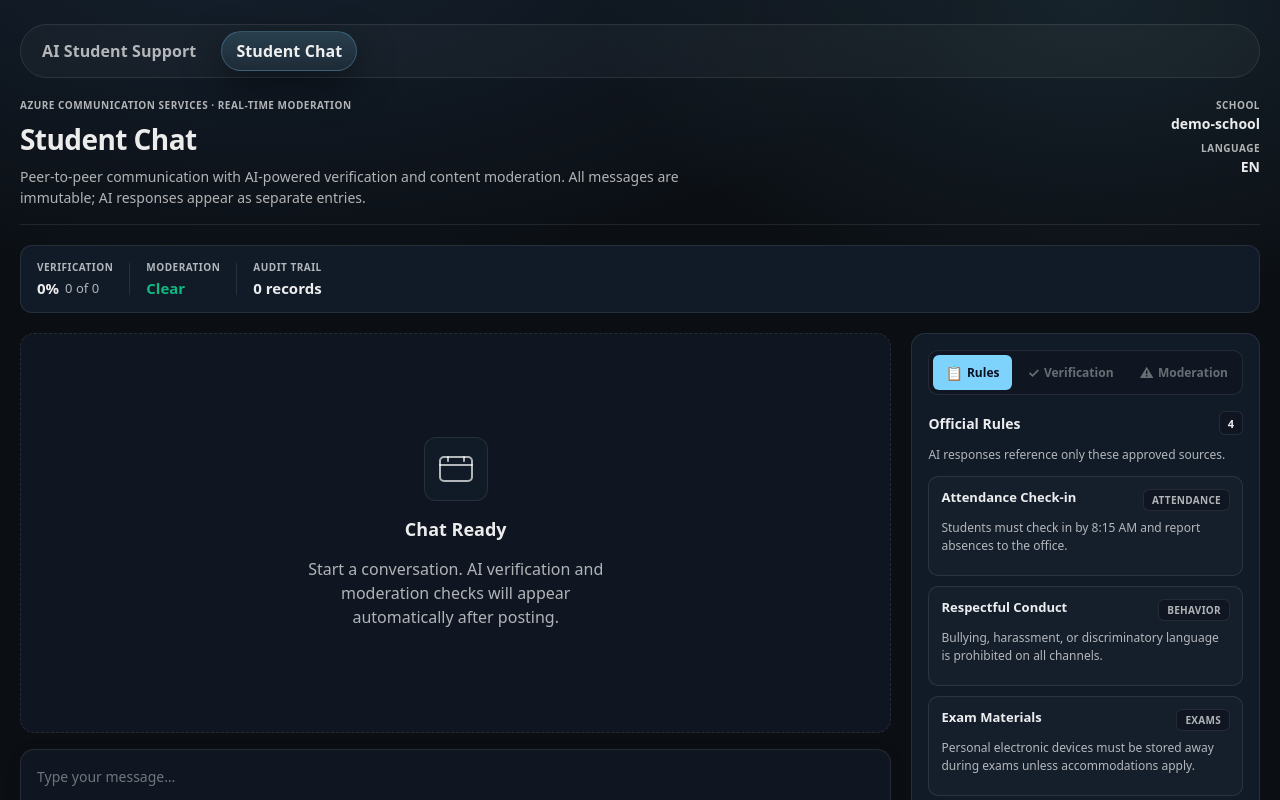
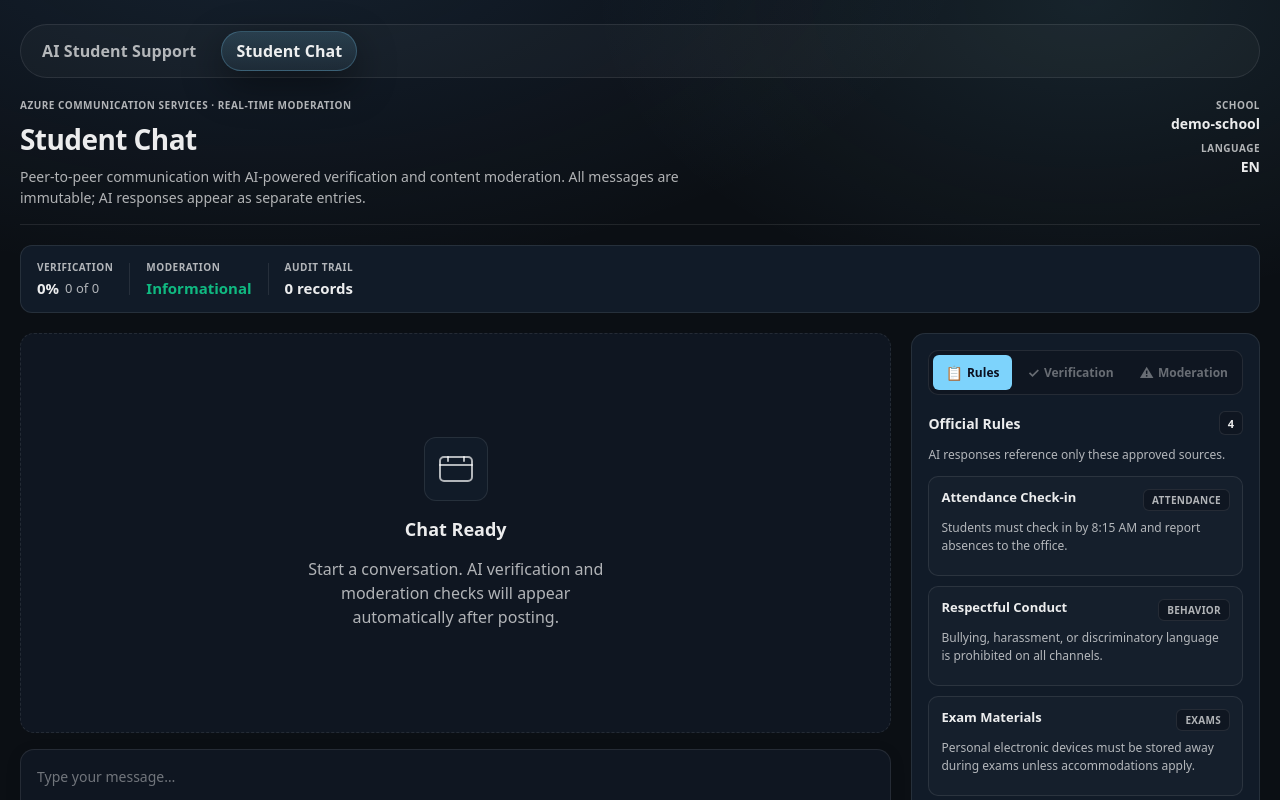
Before and after one commit to ME-Massine/azure-ai-student-support, a Next.js app: page /general-chat in a window 1280 px wide. Shown: the top 800 px of the page. Built offline with nearby package versions, Linux system fonts and the light colour scheme.

Commit message:
Add contextual risk model to moderation UI (#11)

```diff
--- a/app/general-chat/page.module.css
+++ b/app/general-chat/page.module.css
@@ -151,16 +151,30 @@
 
 /* Banner Refinements */
 .threadBanner {
-  background: linear-gradient(135deg, rgba(248, 113, 113, 0.12), rgba(239, 68, 68, 0.08));
-  border: 1px solid rgba(248, 113, 113, 0.3);
-  border-left: 4px solid #ef4444;
-  color: #fecdd3;
+  background: var(--panel);
+  border: 1px solid var(--border);
+  border-left: 4px solid var(--border);
+  color: var(--text);
   padding: 14px 16px;
   border-radius: 12px;
   display: flex;
   align-items: flex-start;
   gap: 12px;
   animation: slideDown 0.3s ease;
+}
+
+.bannerHigh {
+  background: linear-gradient(135deg, rgba(248, 113, 113, 0.1), rgba(239, 68, 68, 0.05));
+  border-color: rgba(248, 113, 113, 0.4);
+  border-left-color: #ef4444;
+  color: #fecdd3;
+}
+
+.bannerWarning {
+  background: linear-gradient(135deg, rgba(245, 158, 11, 0.12), rgba(234, 179, 8, 0.06));
+  border-color: rgba(245, 158, 11, 0.4);
+  border-left-color: #f59e0b;
+  color: #fef3c7;
 }
 
 @keyframes slideDown {
--- a/app/general-chat/page.tsx
+++ b/app/general-chat/page.tsx
@@ -18,6 +18,88 @@ const demoUser: User = {
   language: "en",
 };
 
+const CONTENT_SAFETY_ESCALATION_THRESHOLD = 3;
+const CONTENT_SAFETY_SENSITIVE_CATEGORIES = ["SelfHarm", "Violence"];
+
+type MessageRiskLevel = "low" | "medium" | "high";
+type AggregateRiskLevel =
+  | "informational"
+  | "attention_required"
+  | "escalation_required";
+
+function contentSafetySignal(metadata?: ModerationFlag["metadata"]) {
+  if (!metadata || metadata.source !== "azure_content_safety") {
+    return { maxSeverity: 0, hasSensitiveCategory: false };
+  }
+
+  const categories = metadata.categories ?? {};
+  const severityValues = Object.values(categories);
+  const maxSeverity = severityValues.length ? Math.max(...severityValues) : 0;
+  const hasSensitiveCategory = CONTENT_SAFETY_SENSITIVE_CATEGORIES.some(
+    (category) => (categories[category] ?? 0) > 0
+  );
+
+  return { maxSeverity, hasSensitiveCategory };
+}
+
+function hasContentSafetyAttention(flags: ModerationFlag[]) {
+  return flags.some((flag) => {
+    const { maxSeverity } = contentSafetySignal(flag.metadata);
+    return maxSeverity > 0;
+  });
+}
+
+function hasContentSafetyEscalation(flags: ModerationFlag[]) {
+  return flags.some((flag) => {
+    const { maxSeverity, hasSensitiveCategory } = contentSafetySignal(
+      flag.metadata
+    );
+    return (
+      maxSeverity >= CONTENT_SAFETY_ESCALATION_THRESHOLD || hasSensitiveCategory
+    );
+  });
+}
+
+function deriveMessageRisk(flags: ModerationFlag[]): MessageRiskLevel {
+  if (hasContentSafetyEscalation(flags) || flags.some((f) => f.severity === "high")) {
+    return "high";
+  }
+
+  if (
+    flags.some((f) => f.severity === "medium") ||
+    hasContentSafetyAttention(flags)
+  ) {
+    return "medium";
+  }
+
+  return "low";
+}
+
+function deriveAggregateRisk(flags: ModerationFlag[]): AggregateRiskLevel {
+  if (hasContentSafetyEscalation(flags)) return "escalation_required";
+
+  if (
+    flags.some((flag) => flag.severity === "medium" || flag.severity === "high") ||
+    hasContentSafetyAttention(flags)
+  ) {
+    return "attention_required";
+  }
+
+  return "informational";
+}
+
+function aggregateRiskLabel(level: AggregateRiskLevel) {
+  if (level === "escalation_required") return "Escalation required";
+  if (level === "attention_required") return "Attention required";
+  return "Informational";
+}
+
+function messageRiskLabel(level: MessageRiskLevel) {
+  if (level === "high") return "High Risk";
+  if (level === "medium") return "Medium Risk";
+  return "Low Risk";
+}
+
 function roleBadge(
   role: ChatMessage["senderRole"],
   messageType: ChatMessage["messageType"]
@@ -37,7 +119,7 @@ function verificationBadge(status: ChatMessage["verifiedStatus"]) {
 
 function moderationBadge(severity: ModerationFlag["severity"]) {
   if (severity === "high") return "High Risk";
-  if (severity === "medium") return "Review Needed";
+  if (severity === "medium") return "Medium Risk";
   return "Low Risk";
 }
 
@@ -61,13 +143,15 @@ function statusChip(
   moderationFlags: ModerationFlag[]
 ): { label: string; type: string } | null {
   const moderation = selectPriorityModeration(moderationFlags);
+  const messageRisk = deriveMessageRisk(moderationFlags);
 
   if (moderation) {
     return {
-      label: moderationBadge(moderation.severity),
-      type: moderation.severity,
+      label: messageRiskLabel(messageRisk),
+      type: messageRisk,
     };
   }
+
   if (message.verifiedStatus !== "unverified") {
     return {
       label: verificationBadge(message.verifiedStatus),
@@ -148,10 +232,16 @@ export default function GeneralChatPage() {
     [thread]
   );
 
-  const highRisk = useMemo(
-    () => moderationFlags.some((flag) => flag.severity === "high"),
+  const aggregateRisk = useMemo(
+    () => deriveAggregateRisk(moderationFlags),
     [moderationFlags]
   );
+
+  const aggregateRiskAsMessageLevel = useMemo<MessageRiskLevel>(() => {
+    if (aggregateRisk === "escalation_required") return "high";
+    if (aggregateRisk === "attention_required") return "medium";
+    return "low";
+  }, [aggregateRisk]);
 
   const studentMessages = useMemo(
     () =>
@@ -177,6 +267,14 @@ export default function GeneralChatPage() {
     });
     return lookup;
   }, [moderationFlags]);
+
+  const messageRiskById = useMemo(() => {
+    const lookup: Record<string, MessageRiskLevel> = {};
+    Object.entries(moderationByMessage).forEach(([messageId, flags]) => {
+      lookup[messageId] = deriveMessageRisk(flags);
+    });
+    return lookup;
+  }, [moderationByMessage]);
 
   async function refreshThread(threadId: string) {
     const res = await fetch(`/api/chat/thread?threadId=${threadId}`);
@@ -317,6 +415,15 @@ export default function GeneralChatPage() {
     return thread.messages[thread.messages.length - 1];
   }, [selectedMessageId, thread]);
 
+  const selectedMessageRisk: MessageRiskLevel =
+    (selectedMessage && messageRiskById[selectedMessage.messageId]) || "low";
+
+  const showHighRiskBanner = hasContentSafetyEscalation(moderationFlags);
+  const showAttentionBanner =
+    !showHighRiskBanner &&
+    aggregateRisk !== "informational" &&
+    aggregateRiskAsMessageLevel !== selectedMessageRisk;
+
   return (
     <main className={styles.shell}>
       <nav className="global-nav">
@@ -339,16 +446,33 @@ export default function GeneralChatPage() {
         pendingCount={studentMessages.length - verifiedMessages.length}
         moderationFlags={moderationFlags}
         auditRecords={thread?.verifications.length ?? 0}
+        aggregateRisk={aggregateRisk}
       />
 
       <section className={styles.grid}>
         <div className={styles.chatColumn}>
-          {highRisk && (
-            <div className={styles.threadBanner}>
+          {showHighRiskBanner && (
+            <div className={`${styles.threadBanner} ${styles.bannerHigh}`}>
+              <span className={styles.bannerIcon}>⛔</span>
+              <div>
+                <strong>High-Risk Content Detected</strong>
+                <p>
+                  Content Safety flagged severe or sensitive categories. Escalate
+                  before sharing externally.
+                </p>
+              </div>
+            </div>
+          )}
+
+          {showAttentionBanner && (
+            <div className={`${styles.threadBanner} ${styles.bannerWarning}`}>
               <span className={styles.bannerIcon}>⚠</span>
               <div>
-                <strong>High-Risk Content Detected</strong>
-                <p>Review flagged messages before sharing externally.</p>
+                <strong>Attention Required</strong>
+                <p>
+                  Some messages contain signals that require review, but no
+                  immediate escalation is needed.
+                </p>
               </div>
             </div>
           )}
@@ -364,6 +488,7 @@ export default function GeneralChatPage() {
             officialSourcesByMessage={officialSourcesByMessage}
             onVerify={verifyWithAI}
             currentUserId={demoUser.userId}
+            messageRiskById={messageRiskById}
           />
 
           <MessageComposer
@@ -429,6 +554,7 @@ type ThreadStatusBarProps = {
   pendingCount: number;
   moderationFlags: ModerationFlag[];
   auditRecords: number;
+  aggregateRisk: AggregateRiskLevel;
 };
 
 function ThreadStatusBar({
@@ -437,23 +563,22 @@ function ThreadStatusBar({
   pendingCount,
   moderationFlags,
   auditRecords,
+  aggregateRisk,
 }: ThreadStatusBarProps) {
-  const highRisk = moderationFlags.some((flag) => flag.severity === "high");
   const actionableModeration = moderationFlags.some(
     (flag) => flag.severity !== "low"
   );
   const moderationSummary =
     moderationFlags.length === 0 || !actionableModeration
-      ? "Clear"
-      : highRisk
-      ? "High Risk"
-      : "Warnings Present";
+      ? "Informational"
+      : aggregateRiskLabel(aggregateRisk);
 
-  const moderationClass = highRisk
-    ? styles.statusDanger
-    : actionableModeration
-    ? styles.statusWarning
-    : styles.statusSuccess;
+  const moderationClass =
+    aggregateRisk === "escalation_required"
+      ? styles.statusDanger
+      : aggregateRisk === "attention_required"
+      ? styles.statusWarning
+      : styles.statusSuccess;
 
   return (
     <div className={styles.statusBar}>
@@ -495,6 +620,7 @@ type ChatTimelineProps = {
   officialSourcesByMessage: Record<string, string[]>;
   onVerify: (message: ChatMessage) => void;
   currentUserId: string;
+  messageRiskById: Record<string, MessageRiskLevel>;
 };
 
 function ChatTimeline({
@@ -508,6 +634,7 @@ function ChatTimeline({
   officialSourcesByMessage,
   onVerify,
   currentUserId,
+  messageRiskById,
 }: ChatTimelineProps) {
   if (!messages.length) {
     return <EmptyChatState />;
@@ -529,13 +656,14 @@ function ChatTimeline({
         const verification = verificationsByMessage[message.messageId];
         const isSelected = selectedMessageId === message.messageId;
         const isStudent = message.senderRole === "student";
+        const messageRisk = messageRiskById[message.messageId] ?? "low";
 
         return (
           <article
             key={message.messageId}
             className={`${styles.message} ${isSelected ? styles.messageSelected : ""} ${
               isStudent ? styles.myMessage : styles.otherMessage
-            }`}
+            } ${messageRisk === "high" ? styles.messageHighRisk : ""}`}
             onClick={() => {
               onToggleDetails(message.messageId);
               onSelectMessage(message.messageId);
```
